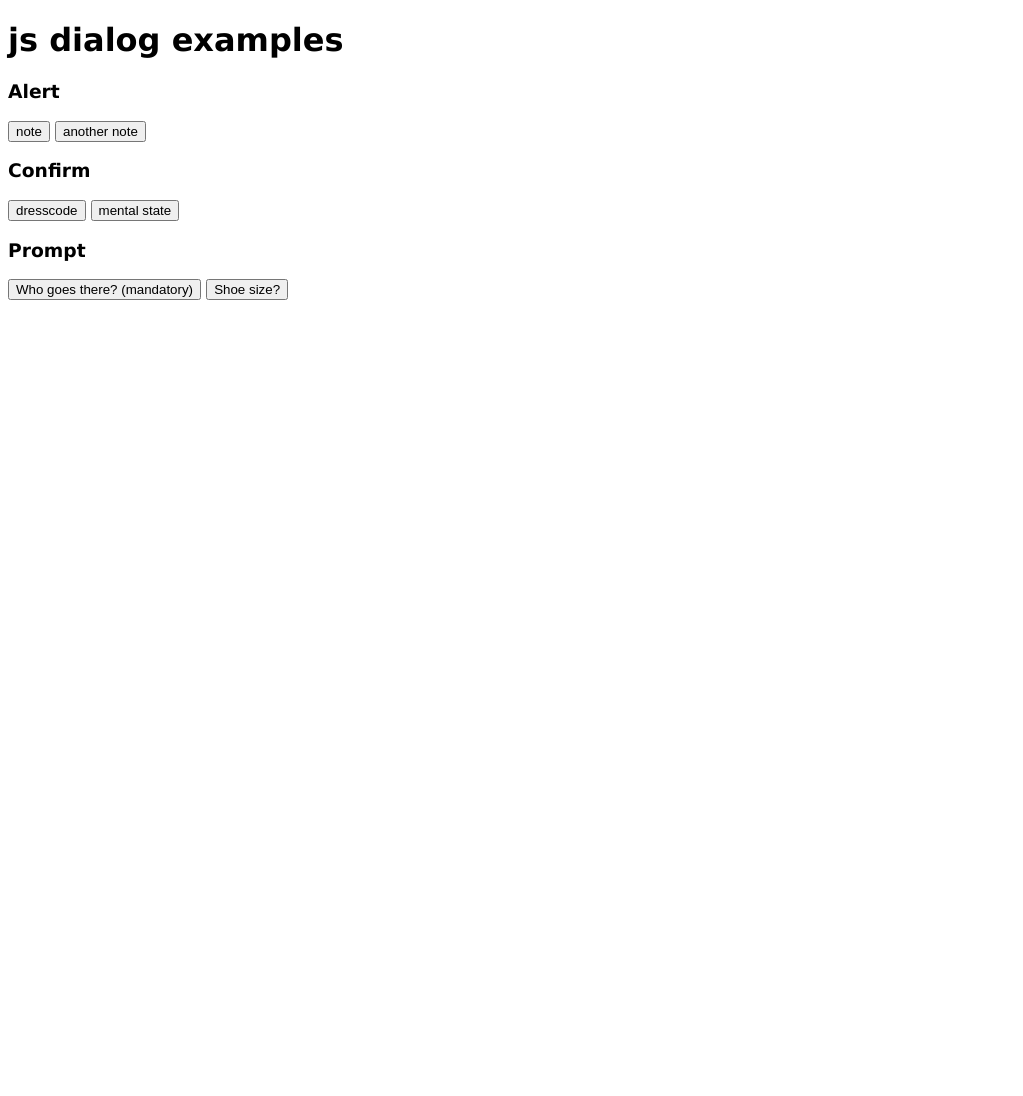
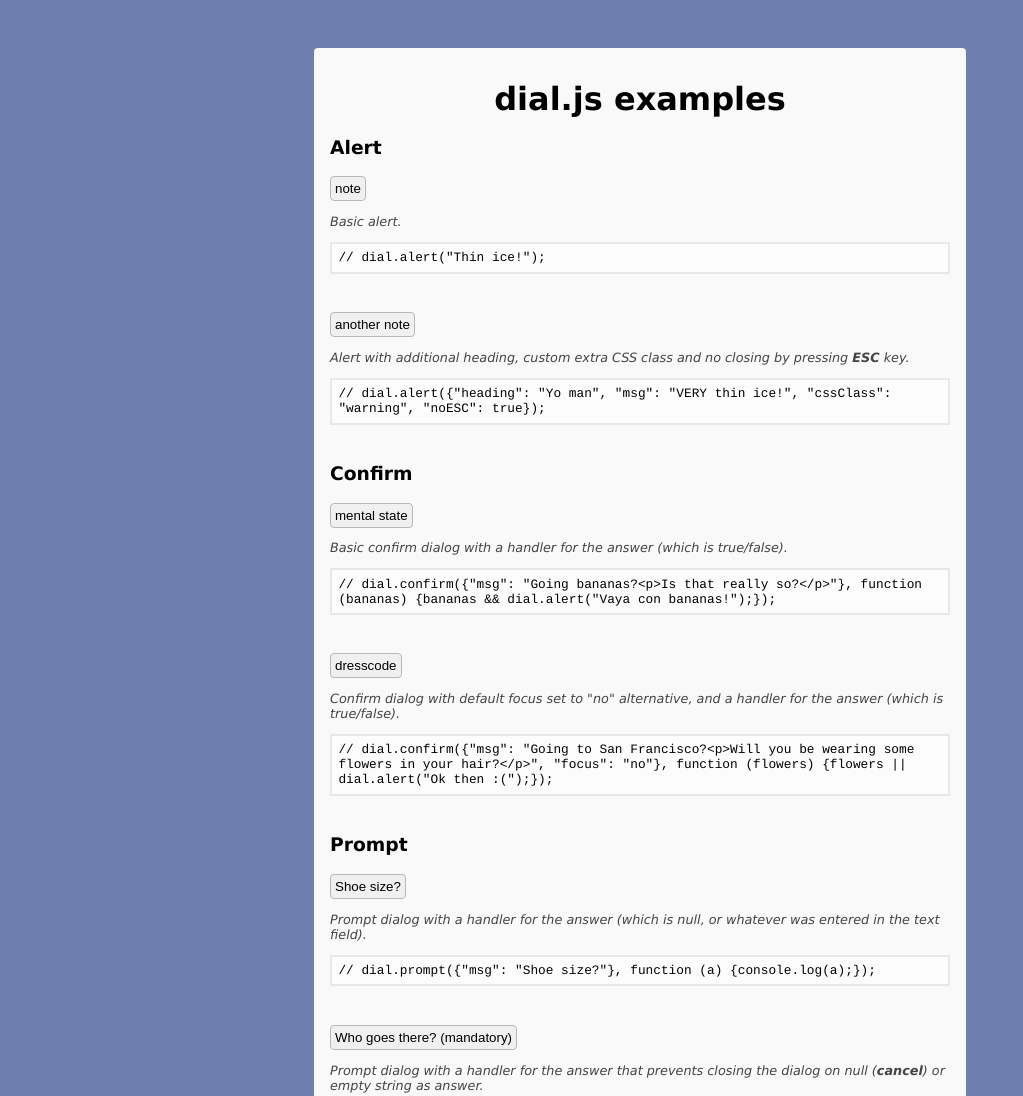
Before and after one commit to npup/dial.js, a plain HTML site: page example/example.html in a window 1280 px wide. Shown: the top 1096 px of the page, without its empty margins (0-1023 px from the left). Before the commit the page ends 800 px from the top, so only its background shows below. Drawn offline with Linux system fonts and the light colour scheme; files that its build step writes are made by us from their sources; files whose address does not match are found by name.

Commit message:
Shape up example page Center dialog as fixed in viewport

```diff
--- a/example/example.html
+++ b/example/example.html
@@ -2,43 +2,155 @@
 <html>
 <head>
   <meta charset="utf-8">
-  <title>example</title>
+  <title>dial.js examples</title>
+  <link rel="stylesheet" href="./build/dial.css">
+  <meta name="description" content="Configurable alert-, confirm- and prompt dialogs with JavaScript and CSS. Small code size. Supports IE7+. No dependencies.">
+  <meta name="keywords" content="js css dialog alert confirm prompt javascript small">
+  <meta name="robots" content="index, follow">
+  <meta name="copyright" content="Petter Envall 2013, MIT license">
+  <meta name="language" content="EN">
+  <meta name="author" content="Petter Envall">
+  <meta name="creationdate" content="2013-09-30">
   <link rel="stylesheet" href="../build/dial.css">
   <style type="text/css">
+    .warning h2 {
+      color: #b11;
+    }
+
+    button {
+      padding: .3em;
+      border: 1px solid #b8b8b8;
+      background-color: #f0f0f0;
+      border-radius: 4px;
+    }
+    script.example {
+      display: block;
+      font-family: Courier;
+      background-color: #fcfcfc;
+      margin: .5em 0 3em;
+      padding: .5em;
+      overflow: auto;
+      font-size: .8em;
+      border: 2px solid #e8e8e8;
+    }
+
+    button + p {
+      font-size: .8em;
+      color: #444;
+      font-style: italic;
+    }
+
     body {
+      background-color: #6e7eae;
       font-family: Verdana, Arial, Sans-serif;
     }
-    .warning h2 {
-      color: #b11;
+    #wrap {
+      width: 620px;
+      margin: 3em auto;
+      position: relative;
+      background-color: #f9f9f9;
+      padding: 1em;
+      border-radius: 4px;
+      min-height: 40em;
+    }
+    #wrap a {
+      color: #139;
+    }
+    h1 {
+      text-align: center;
+      width: 80%;
+      margin: .5em auto;
+    }
+    p {
+      color: #111;
+    }
+    p.expl {
+      font-weight: bold;
+      margin-top: 2em;
     }
   </style>
 </head>
 
 <body id="body">
 
-  <h1>js dialog examples</h1>
+  <div id="wrap">
 
+    <h1>dial.js examples</h1>
 
     <h3>Alert</h3>
-  <button onclick="dial.alert('Thin ice!')">note</button>
-  <button onclick="dial.alert({noESC: true, msg: 'VERY thin ice!', heading: 'Yo man', cssClass: 'warning'})">another note</button>
+    <button onclick='dial.alert("Thin ice!")'>
+      note
+    </button>
+    <p>
+      Basic alert.
+    </p>
+    <script class="example">
+      // dial.alert("Thin ice!");
+    </script>
+
+    <button onclick='dial.alert({"heading": "Yo man", "msg": "VERY thin ice!", "cssClass": "warning", "noESC": true});' class="example">
+      another note
+    </button>
+    <p>
+      Alert with additional heading, custom extra CSS class and no closing by pressing <strong>ESC</strong> key.
+    </p>
+    <script class="example">
+      // dial.alert({"heading": "Yo man", "msg": "VERY thin ice!", "cssClass": "warning", "noESC": true});
+    </script>
+
 
 
     <h3>Confirm</h3>
+    <button onclick='dial.confirm({"msg": "Going bananas?<p>Is that really so?</p>"}, function (bananas) {bananas && dial.alert("Vaya con bananas!");});'>
+      mental state
+    </button>
+    <p>
+      Basic confirm dialog with a handler for the answer (which is true/false).
+    </p>
+    <script class="example">
+      // dial.confirm({"msg": "Going bananas?<p>Is that really so?</p>"}, function (bananas) {bananas && dial.alert("Vaya con bananas!");});
+    </script>
+
+
     <button
-    onclick="dial.confirm({focus: 'no', msg: 'Going to San Francisco?<p>Will you be wearing some flowers in your hair?</p>'}, function (a) {a || dial.alert('Ok then :(');})">
+      onclick='dial.confirm({"msg": "Going to San Francisco?<p>Will you be wearing some flowers in your hair?</p>", "focus": "no"}, function (flowers) {flowers || dial.alert("Ok then :(");});'>
       dresscode
     </button>
-  <button onclick="dial.confirm({msg:'Going bananas?<p>Is that really so?</p>'})">mental state</button>
+     <p>
+      Confirm dialog with default focus set to &quot;no&quot; alternative, and a handler for the answer (which is true/false).
+    </p>
+    <script class="example">
+      // dial.confirm({"msg": "Going to San Francisco?<p>Will you be wearing some flowers in your hair?</p>", "focus": "no"}, function (flowers) {flowers || dial.alert("Ok then :(");});
+    </script>
 
 
     <h3>Prompt</h3>
-  <button onclick="dial.prompt({focus: 'ok', 'msg': 'Yer name?', 'value': 'Don Martin'}, function (name) {console.log(name); if (!name) {return false;}})">Who goes there? (mandatory)</button>
-  <button onclick="dial.prompt({msg: 'Shoe size?'}, function (a) {console.log(a);})">Shoe size?</button>
+    <button onclick='dial.prompt({"msg": "Shoe size?"}, function (a) {console.log(a);});'>
+      Shoe size?
+    </button>
+    <p>
+      Prompt dialog with a handler for the answer (which is null, or whatever was entered in the text field).
+    </p>
+    <script class="example">
+      // dial.prompt({"msg": "Shoe size?"}, function (a) {console.log(a);});
+    </script>
+    <button onclick='dial.prompt({"msg": "Yer name?", "value": "Don Martin", "focus": "ok"}, function (name) {console.log(name); if (!name) {return false;}});'>
+      Who goes there? (mandatory)
+    </button>
+    <p>
+      Prompt dialog with a handler for the answer that prevents closing the dialog on null (<strong>cancel</strong>) or empty string as answer.
+    </p>
+    <script class="example">
+      // dial.prompt({"msg": "Yer name?" "value": "Don Martin", "focus": "ok",}, function (name) {console.log(name); if (!name) {return false;}});
+    </script>
 
 
+  </div>
+
   <script src="../build/dial.js"></script>
-
+  <script>
+    ("undefined" == window.console) && (window.console = {"log": function () {}});
+  </script>
 
 </body>
 </html>
--- a/src/dial.css
+++ b/src/dial.css
@@ -8,7 +8,7 @@
 }
 .js-dial-wrap {
   text-align: center;
-  position: absolute;
+  position: fixed;
   top: 0;
   left: 0;
   width: 100%;
```
Lines whose indentation alone changed are shown as unchanged.
